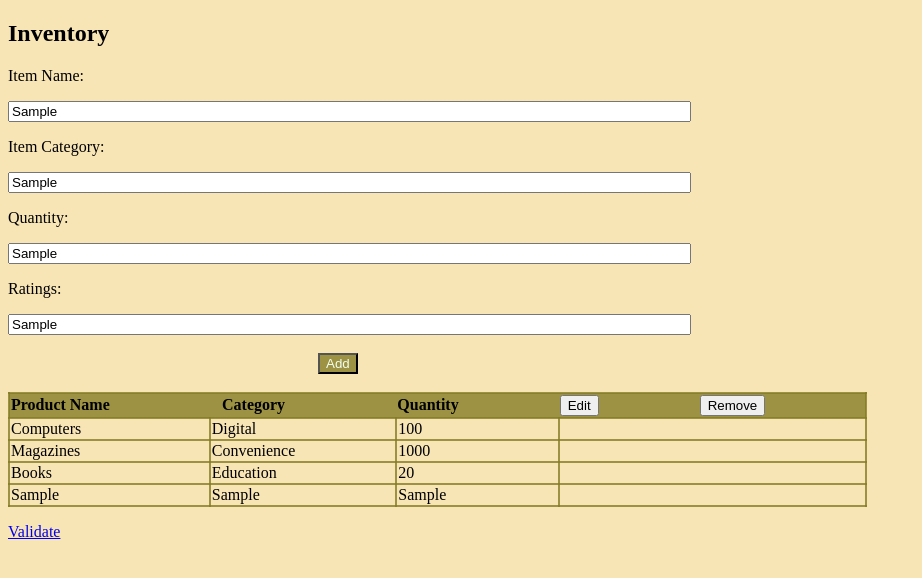
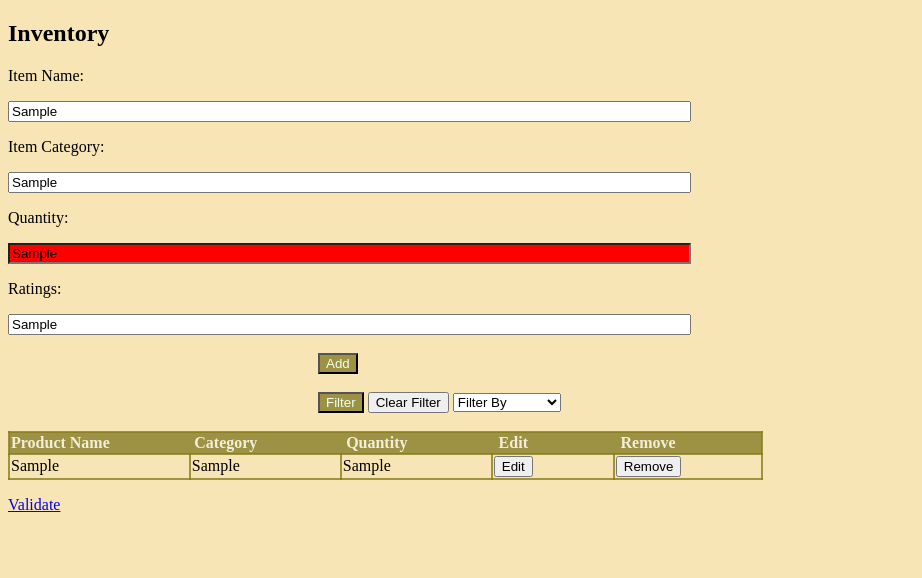
Before and after one commit to 113155/113155.github.io, a plain HTML site: page CS315/events.html in a window 1280 px wide. Both pictures are taken after typing "Sample", "Sample", "Sample", "Sample" into the empty fields and a click on the button "Add". Shown: the whole page, without its empty margins (0-922 px from the left). Drawn offline with Linux system fonts and the light colour scheme.

Commit message:
modified

```diff
--- a/CS315/events.html
+++ b/CS315/events.html
@@ -17,6 +17,15 @@
         <br><br>
         <div>
             <button id="clickAdd">Add</button>
+            <br><br>
+            <button id="filter">Filter</button>
+            <button id="clearFilter">Clear Filter</button>
+            <select name="sort">
+                <option value="productName">Product Name</option>
+                <option value="itemCategory">Category</option>
+                <option value="itemQuantity">Quantity</option>
+                <option selected>Filter By</option>
+            </select>
         </div>
         <br>
         <table id="tableId">
@@ -24,10 +33,10 @@
                 <th>Product Name</th>
                 <th>Category</th>
                 <th>Quantity</th>
-                <th id="editButton"><button>Edit</button></th>
-                <th id="removeButton"><button>Remove</button></th>
+                <th>Edit</th>
+                <th>Remove</th>
             </tr>
-            <tr>
+            <!-- <tr>
                 <td>Computers</td>
                 <td>Digital</td>
                 <td>100</td>
@@ -41,7 +50,7 @@
                 <td>Books</td>
                 <td>Education</td>
                 <td>20</td>
-            </tr>
+            </tr> -->
 
 
         </table>
--- a/CS315/scripts/events.js
+++ b/CS315/scripts/events.js
@@ -1,51 +1,162 @@
-window.onload = addItem;
+window.onload = manipulateTable;
 
 let array = [];
+let index = 0;
 
-function addItem(){
-    document.getElementById("clickAdd").onclick = function(){
-    let table = document.getElementById("tableId");
+
+
+function manipulateTable() {
+
+    document.getElementById("clickAdd").onclick = function () {
+        index++;
         let itemName = document.getElementById("itemName");
         let category = document.getElementById("category");
         let quantity = document.getElementById("quantity");
+        let itemObj = {
+            id: index, iteName: itemName.value, iteCategory: category.value,
+            iteQuantity: quantity.value
+        }
+        array.push(itemObj);
+
+
+        let table = document.getElementById("tableId");
         let tr = document.createElement("tr");
+        tr.setAttribute("id", "trId");
         table.append(tr);
-    let td1 = document.createElement("td");
-    tr.append(td1);
-    td1.innerText = itemName.value;
-    td1.style.paddingRight = "100px";
 
-    let td2 = document.createElement("td");
-    tr.append(td2);
-    td2.innerText = category.value;
-    td2.style.paddingRight = "100px";
+        let nameTd = document.createElement("td");
+        nameTd.innerText = itemName.value;
+        tr.append(nameTd);
+        nameTd.style.paddingRight = "100px";
 
-    let td3 = document.createElement("td");
-    tr.append(td3);
-    td3.innerText = quantity.value;
-    td3.style.paddingRight = "100px";
+        let categoryTd = document.createElement("td");
+        categoryTd.innerText = category.value;
+        tr.append(categoryTd);
+        categoryTd.style.paddingRight = "100px";
 
-    alert(itemName.value);
+        let quantityTd = document.createElement("td");
+        quantityTd.innerText = quantity.value;
+        tr.append(quantityTd);
+        quantityTd.style.paddingRight = "100px";
 
-    let obj = {itemName:itemName.value, category:category.value, quantity:quantity.value}
-    array.push(obj);
-    alert(obj.itemName);
-    alert(array+array.length);
+        // 2a.
+        let editTd = document.createElement("td");
+        let editButton = document.createElement("button")
+        editButton.innerText = "Edit";
+        editButton.setAttribute("myId", index)
+        editButton.onclick = function () {
+
+            let childNodes = this.parentNode.parentNode.childNodes;
+            itemName.value = childNodes[0].innerHTML;
+            category.value = childNodes[1].innerHTML;
+            quantity.value = childNodes[2].innerHTML;
+
+            let myId = this.getAttribute("myId");
+            array.forEach(function (item) {
+                if (item.id == myId) {
+                    item.iteName = itemName.value;
+                    item.iteCategory = category.value;
+                    item.iteQuantity = quantity.value;
+
+                }
+            })
+        }
+        editTd.append(editButton);
+        tr.append(editTd);
+
+        // 2b.
+        let removeTd = document.createElement("td");
+        let removeButton = document.createElement("button");
+        removeButton.innerText = "Remove";
+        removeButton.setAttribute("myId", index)
+        removeButton.onclick = function () {
+            let myId = this.getAttribute("myId");
+            array.filter(item => item.id != myId);
+
+            this.parentNode.parentNode.remove();
+        }
+        removeTd.append(removeButton);
+        tr.append(removeTd);
+
+        // 3a. Filter and sort
+    let opt = document.getElementsByName("sort")[0];
+    opt.onclick = function(){
+        for (let each of opt.options){
+            if(each.selected){
+
+                if(each.value == "productName"){
+                    array.sort((a,b) => a.iteName > b.iteName? 1:-1);
+
                 }
 
-    document.getElementById("editButton").onclick = function(){
-        let itemName = document.getElementById("itemName");
-        let category = document.getElementById("category");
-        let quantity = document.getElementById("quantity");
-        let ele = array.pop();
-        itemName.value = ele.itemName;
-         category.value = ele.category;
-        quantity.value = ele.quantity;
+                if(each.value == "itemCategory"){
+                    array.sort((a,b) => a.iteCategory > b.iteCategory? 1: -1);
                 }
-    document.getElementById("removeButton").onclick = function(){
-        let table = document.getElementById('tableId')
-        table.deleteRow(-1)
-        array.pop();
+
+                if(each.value == "itemQuantity"){
+                    array.sort((a,b) => a.iteQuantity - b.iteQuantity);
+                }
             }
 
         }
+    }
+
+    // 3b.
+
+    document.getElementById("filter").onclick = function () {
+        let filteredArray = array.filter((item) => Number(item.iteQuantity) > 100);
+        let children = document.getElementById('tableId').childNodes;
+        for (let i = 2; i < children.length; i++) {
+            let eachTr = children[i];
+            console.log(eachTr.children[2]);
+            if (Number(eachTr.children[2].innerHTML) < 100) {
+                eachTr.style.display = "none";
+            }
+        }
+    }
+
+        // 4. Show an alert when the price is not number and turn the box into red.
+        // alert(typeof +(quantity.value));
+        // alert(quantity.value);
+        if (!(typeof (quantity.value) === Number)) {
+            alert("Quantity should be a number");
+            quantity.style.backgroundColor = "red";
+        }
+        quantity.style.backgroundColor = "none";
+
+        // 5. Alert user when nothing is entered in field
+        if (itemName.value == "" || category.value == "" || quantity.value == "") {
+            alert("Enter information in order to save");
+            document.getElementById("trId").remove();
+        }
+
+        // 6. Change row color on hover
+        let rows = document.getElementsByTagName("tr");
+        for (let each of rows) {
+            // if(document.querySelector("tr[class='row0']")) {
+
+            // }
+            each.onmouseover = function () {
+                each.style.color = "red";
+            }
+            each.onmouseout = function () {
+                each.style.color = "";
+            }
+        }
+
+
+    }
+
+
+    document.getElementById("clearFilter").onclick = function () {
+        let filteredArray = array.filter((item) => Number(item.quantity) > 100);
+        let children = document.getElementById('tableId').childNodes;
+        for (let i = 2; i < children.length; i++) {
+            let eachTr = children[i];
+            console.log(eachTr.children[2]);
+            eachTr.style.display = "";
+        }
+    }
+
+
+}
--- a/CS315/styles/events.css
+++ b/CS315/styles/events.css
@@ -4,20 +4,22 @@ body{
     background-color: rgba(233, 173, 20, 0.308);
 }
 th,td{
-    padding-right: 100px;
+    padding-right: 80px;
 }
 table, tr, td{
     border: 2px solid;
-    border-color:rgba(133, 123, 36, 0.781);
+    border-color:rgba(136, 125, 29, 0.781);
     border-collapse: collapse;
 }
 input{padding-right: 500px;}
 
-#clickAdd{
+#clickAdd, #filter{
     background-color: rgba(133, 123, 36, 0.781);
     margin-left: 310px;
     color: honeydew;
 }
 
-
-.row0{background-color:rgba(133, 123, 36, 0.781) ;}
+.row0{
+    background-color:rgba(133, 123, 36, 0.781);
+    color:rgb(245, 237, 217);
+}
```
Lines whose indentation alone changed are shown as unchanged.
